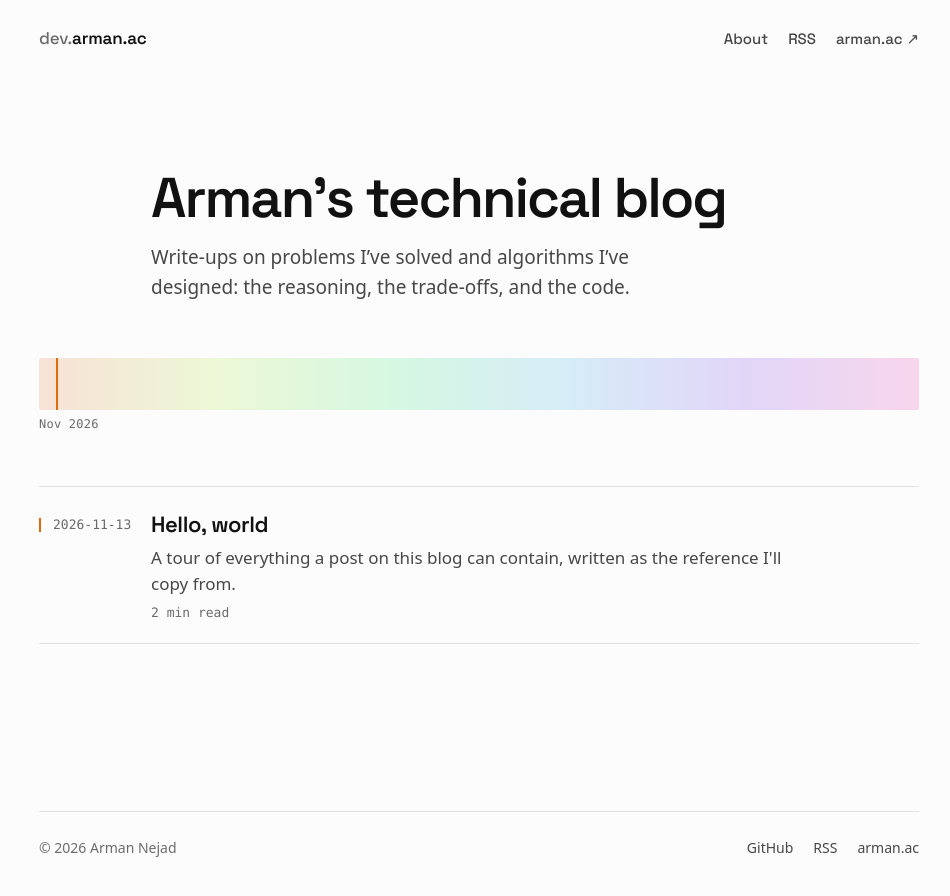
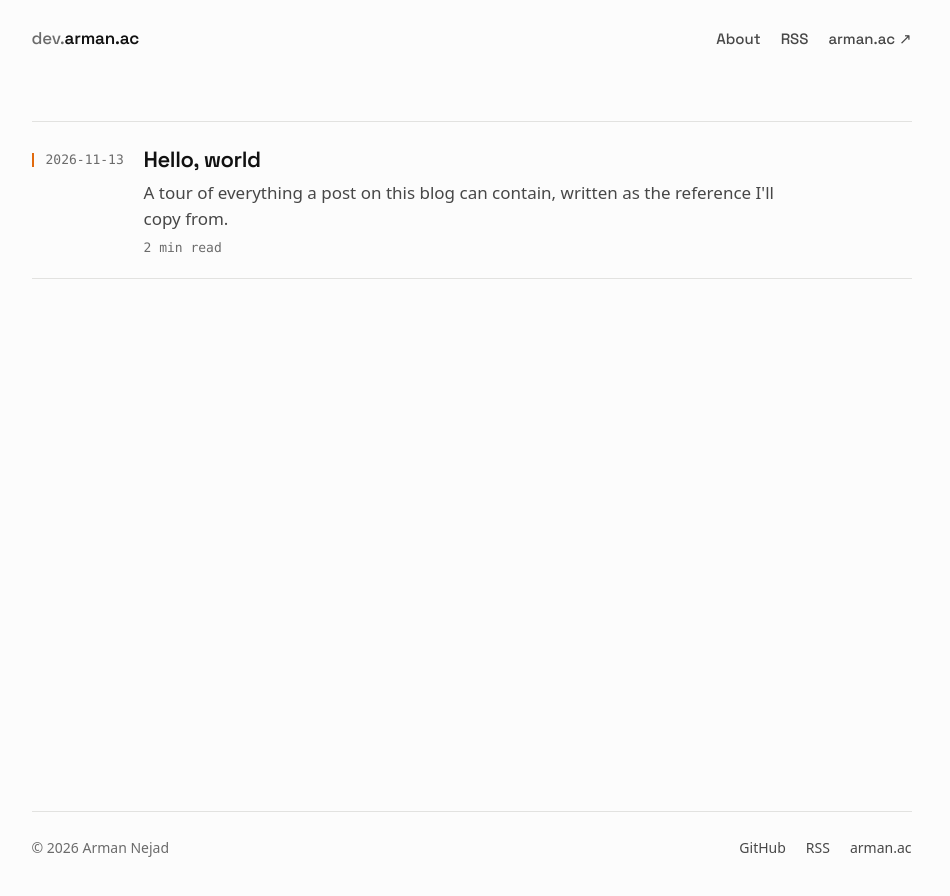
Before and after one commit to ArmanJR/ArmanJR.github.io, a Jekyll site: the page built from index.md, in a window 1280 px wide. Shown: the top 896 px of the page, without its empty margins (161-1111 px from the left). Built offline with Jekyll 4.4.1, drawn with Linux system fonts in a browser that asks for light colours; some web fonts are replaced.

Commit message:
refactor(blog): drop homepage spectrum band and intro, stop scrollbar layout shift
Reserve the scrollbar gutter so pages keep the same horizontal position
whether or not they scroll. Keep a visually hidden h1 on the homepage.

```diff
--- a/_layouts/home.html
+++ b/_layouts/home.html
@@ -4,13 +4,12 @@ body_class: page page--home
 ---
 {%- comment -%}
   Each post gets a position p in [0, 1] on a timeline running from the first
-  post to the build date. p places the post's line on the spectrum band and
-  picks its hue, so the band and the list below share one colour per post.
+  post to the build date. p picks the hue of the tick beside its date, so
+  older posts sit at the orange end of the spectrum and newer ones at the
+  magenta end.
 {%- endcomment -%}
 {%- assign posts = site.posts %}
-<section class="intro">
-  {{ content }}
-</section>
+<h1 class="visually-hidden">{{ site.title | escape }}</h1>
 
 {%- if posts.size > 0 %}
   {%- assign t_end = site.time | date: "%s" | plus: 0 %}
@@ -18,33 +17,13 @@ body_class: page page--home
   {%- assign span = t_end | minus: t_start %}
   {%- if span < 1 %}{% assign span = 1 %}{% endif %}
 
-<div class="spectrum" aria-hidden="true">
-  <div class="spectrum__band">
-    {%- for post in posts %}
-      {%- assign t = post.date | date: "%s" | plus: 0 %}
-      {%- assign p = t | minus: t_start | times: 0.96 | divided_by: span | plus: 0.02 | round: 4 %}
-    <a class="spectrum__line{% if p > 0.6 %} spectrum__line--end{% endif %}" href="{{ post.url | relative_url }}" tabindex="-1" style="--p: {{ p }}" data-key="{{ post.id | slugify }}">
-      <span class="spectrum__tip">{{ post.title | escape }}</span>
-    </a>
-    {%- endfor %}
-  </div>
-  {%- assign scale_start = posts.last.date | date: "%b %Y" %}
-  {%- assign scale_end = site.time | date: "%b %Y" %}
-  <div class="spectrum__scale">
-    <span>{{ scale_start }}</span>
-    {%- if scale_end != scale_start %}
-    <span>{{ scale_end }}</span>
-    {%- endif %}
-  </div>
-</div>
-
 <ol class="entries" reversed>
   {%- for post in posts %}
     {%- assign t = post.date | date: "%s" | plus: 0 %}
     {%- assign p = t | minus: t_start | times: 0.96 | divided_by: span | plus: 0.02 | round: 4 %}
     {%- assign words = post.content | strip_html | number_of_words %}
     {%- assign minutes = words | divided_by: 220 | at_least: 1 %}
-  <li class="entry" style="--p: {{ p }}" data-key="{{ post.id | slugify }}">
+  <li class="entry" style="--p: {{ p }}">
     <time class="entry__date" datetime="{{ post.date | date_to_xmlschema }}">{{ post.date | date: "%Y-%m-%d" }}</time>
     <div class="entry__body">
       <h2 class="entry__title"><a href="{{ post.url | relative_url }}">{{ post.title | escape }}</a></h2>
--- a/assets/css/main.css
+++ b/assets/css/main.css
@@ -1,10 +1,10 @@
 /*
  * dev.arman.ac
  *
- * One idea carries the design: the spectrum from arman.ac, used as a
- * measuring instrument instead of a decoration. On the homepage it is a
- * timeline where every post is an emission line; on a post it fills as you
- * read. Everything else stays quiet so the writing and the code lead.
+ * The spectrum from arman.ac is used as an instrument, not a decoration:
+ * each post's tick takes its hue from where it sits in time, and on a post
+ * the spectrum fills as you read. Everything else stays quiet so the writing
+ * and the code lead.
  */
 
 /* ---------- Tokens ---------- */
@@ -23,7 +23,6 @@
   --accent: #2456d3;
   --spec-s: 88%;
   --spec-l: 47%;
-  --band-dim: 0.16;
 
   /* Syntax */
   --syn-comment: #8a8a86;
@@ -63,7 +62,6 @@
     --accent: #7aa2ff;
     --spec-s: 100%;
     --spec-l: 64%;
-    --band-dim: 0.2;
 
     --syn-comment: #737373;
     --syn-keyword: #a99cff;
@@ -84,6 +82,8 @@
 }
 
 html {
+  /* Reserve the scrollbar's space so pages don't shift when it appears. */
+  scrollbar-gutter: stable;
   -webkit-text-size-adjust: 100%;
   text-size-adjust: 100%;
 }
@@ -126,6 +126,15 @@ a {
 
 a:hover {
   text-decoration-color: currentColor;
+}
+
+.visually-hidden {
+  position: absolute;
+  width: 1px;
+  height: 1px;
+  overflow: hidden;
+  clip-path: inset(50%);
+  white-space: nowrap;
 }
 
 .skip {
@@ -233,114 +242,11 @@ a:hover {
 
 /* ---------- Homepage ---------- */
 
-.intro {
-  padding-block: clamp(3.5rem, 11vw, 7.5rem) 2.5rem;
-}
-
-.intro h1 {
-  margin: 0 0 1rem;
-  font: 600 clamp(2.25rem, 6.4vw, 3.5rem)/1.04 var(--font-display);
-  letter-spacing: -0.035em;
-  text-wrap: balance;
-}
-
-.intro p {
-  margin: 0;
-  max-width: 34rem;
-  color: var(--ink-2);
-  font-size: 1.1875rem;
-  line-height: 1.55;
-  text-wrap: pretty;
-}
-
-/* The spectrum: a dim continuous band; each post is a bright line on it. */
-.spectrum {
-  grid-column: wide;
-  margin-block: 1rem 3.5rem;
-}
-
-.spectrum__band {
-  position: relative;
-  height: 3.25rem;
-}
-
-.spectrum__band::before {
-  content: "";
-  position: absolute;
-  inset: 0;
-  background: var(--spectrum);
-  opacity: var(--band-dim);
-  border-radius: 2px;
-}
-
-.spectrum__line {
-  --hue: calc(20 + var(--p) * 300);
-  position: absolute;
-  top: 0;
-  bottom: 0;
-  left: calc(var(--p) * 100%);
-  width: 0.75rem;
-  margin-left: -0.375rem;
-  /* Wide hit area, thin visible line. */
-  background: linear-gradient(
-      hsl(var(--hue) var(--spec-s) var(--spec-l)),
-      hsl(var(--hue) var(--spec-s) var(--spec-l))
-    )
-    center / 2px 100% no-repeat;
-  transition: background-size 0.2s ease;
-}
-
-.spectrum__line:hover,
-.spectrum__line.is-lit {
-  background-size: 4px 100%;
-}
-
-.spectrum__tip {
-  position: absolute;
-  bottom: calc(100% + 0.5rem);
-  left: 50%;
-  transform: translate(-0.5rem, 0.25rem);
-  width: max-content;
-  max-width: 18rem;
-  font: 500 0.8125rem/1.35 var(--font-display);
-  color: var(--ink);
-  opacity: 0;
-  pointer-events: none;
-  transition: opacity 0.15s ease, transform 0.15s ease;
-}
-
-.spectrum__line--end .spectrum__tip {
-  left: auto;
-  right: 50%;
-  transform: translate(0.5rem, 0.25rem);
-  text-align: right;
-}
-
-.spectrum__line:hover .spectrum__tip,
-.spectrum__line.is-lit .spectrum__tip {
-  opacity: 1;
-  transform: translate(-0.5rem, 0);
-}
-
-.spectrum__line--end:hover .spectrum__tip,
-.spectrum__line--end.is-lit .spectrum__tip {
-  transform: translate(0.5rem, 0);
-}
-
-.spectrum__scale {
-  display: flex;
-  justify-content: space-between;
-  margin-top: 0.5rem;
-  font: 400 0.75rem/1 var(--font-mono);
-  color: var(--ink-3);
-  letter-spacing: 0.02em;
-}
-
 /* Post list: dates hang in the left gutter so titles line up with prose. */
 .entries {
   grid-column: wide;
   list-style: none;
-  margin: 0;
+  margin: clamp(2.5rem, 7vw, 4.5rem) 0 0;
   padding: 0;
 }
 
@@ -375,8 +281,7 @@ a:hover {
   transition: height 0.2s ease;
 }
 
-.entry:hover .entry__date::before,
-.entry.is-lit .entry__date::before {
+.entry:hover .entry__date::before {
   height: 1.6em;
   top: 0.3em;
 }
@@ -422,6 +327,7 @@ a:hover {
 }
 
 .empty {
+  margin-top: clamp(2.5rem, 7vw, 4.5rem);
   color: var(--ink-2);
 }
 
@@ -967,10 +873,6 @@ pre {
   .code-bar + .highlight pre {
     border-radius: 0;
   }
-
-  .spectrum__tip {
-    display: none;
-  }
 }
 
 @media (prefers-reduced-motion: reduce) {
@@ -984,7 +886,6 @@ pre {
 @media print {
   .site-head,
   .site-foot,
-  .spectrum,
   .progress,
   .code-bar,
   .anchor,
--- a/assets/js/main.js
+++ b/assets/js/main.js
@@ -66,26 +66,6 @@
     }, 1600);
   }
 
-  // Hovering a post in the list lights its line on the spectrum, and back.
-  function linkSpectrum() {
-    var items = document.querySelectorAll(".entry[data-key], .spectrum__line[data-key]");
-    if (!items.length) return;
-
-    function set(key, on) {
-      document.querySelectorAll('[data-key="' + key + '"]').forEach(function (el) {
-        el.classList.toggle("is-lit", on);
-      });
-    }
-
-    items.forEach(function (el) {
-      var key = el.dataset.key;
-      el.addEventListener("mouseenter", function () { set(key, true); });
-      el.addEventListener("mouseleave", function () { set(key, false); });
-      el.addEventListener("focusin", function () { set(key, true); });
-      el.addEventListener("focusout", function () { set(key, false); });
-    });
-  }
-
   // Math, only on pages that loaded KaTeX (front matter `math: true`).
   function renderMath() {
     if (typeof window.renderMathInElement !== "function") return;
@@ -122,7 +102,6 @@
   document.addEventListener("DOMContentLoaded", function () {
     run("anchors", addAnchors);
     run("code bars", addCodeBars);
-    run("spectrum", linkSpectrum);
     run("math", renderMath);
   });
 })();
--- a/index.md
+++ b/index.md
@@ -2,8 +2,3 @@
 layout: home
 title: Posts
 ---
-
-# Arman's technical blog
-
-Write-ups on problems I've solved and algorithms I've designed: the reasoning,
-the trade-offs, and the code.
```
